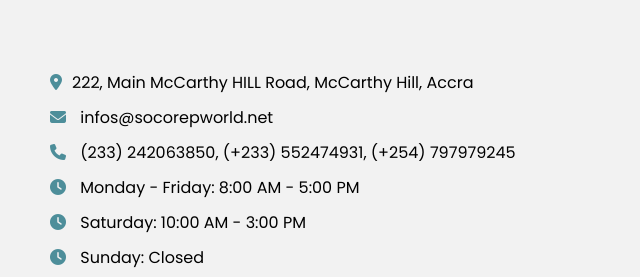
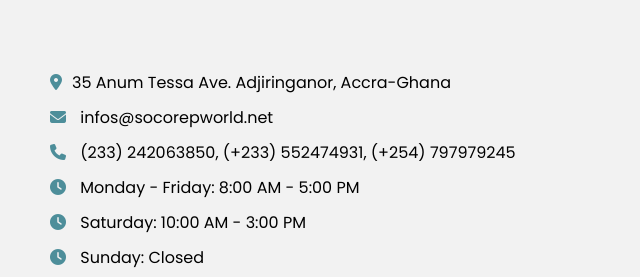
Before and after one commit to johnnykall/New-Socorep, a plain HTML site: page contact us.html in a window 1280 px wide. Shown: the part 207-484 px from the top of the page, 0-640 px from the left. Drawn offline with Linux system fonts and the light colour scheme.

Commit message:
Update contact us.html

```diff
--- a/contact us.html
+++ b/contact us.html
@@ -37,7 +37,7 @@
         <div class="row">
           <div class="col information">
             <div class="contact-details">
-              <p><i class="fas fa-map-marker-alt"></i>222, Main McCarthy HILL Road, McCarthy Hill, Accra</p>
+              <p><i class="fas fa-map-marker-alt"></i>35 Anum Tessa Ave. Adjiringanor, Accra-Ghana</p>
               <p><i class="fas fa-envelope"></i> infos@socorepworld.net</p>
               <p><i class="fas fa-phone"></i> (233) 242063850, (+233) 552474931, (+254) 797979245</p>
               <p><i class="fas fa-clock"></i> Monday - Friday: 8:00 AM - 5:00 PM</p>
```
